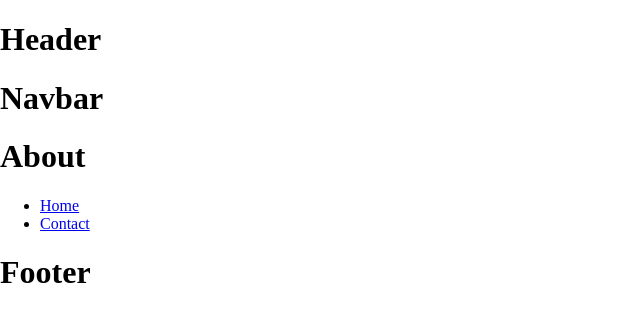
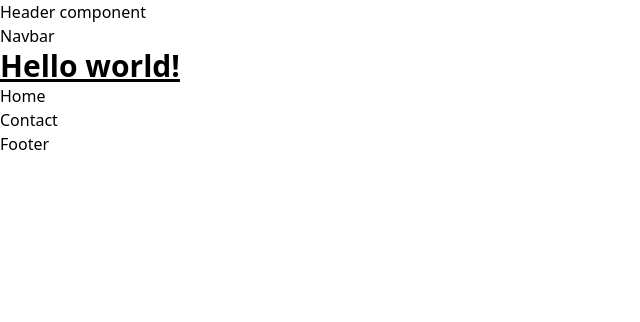
Before and after one commit to alone025/freelancerish, a Next.js app: page /about in a window 1280 px wide. Shown: the top 322 px of the page, without its empty margins (0-640 px from the left). Built offline with nearby package versions, Linux system fonts and the light colour scheme.

Commit message:
add tailwind

```diff
--- a/Layouts/Header.jsx
+++ /dev/null
@@ -1,9 +0,0 @@
-const Header = () => {
-  return (
-    <div>
-      <h1>Header</h1>
-    </div>
-  );
-};
-
-export default Header;
--- a/Layouts/Layout.js
+++ b/Layouts/Layout.js
@@ -1,10 +1,11 @@
 import Footer from "./Footer";
-import Header from "./Header";
 import Navbar from "./Navbar";
+import HeaderComponent from "@/Layouts/header/component";
+
 const Layout = ({ children }) => {
   return (
     <>
-      <Header />
+      <HeaderComponent />
       <Navbar />
       {children}
       <Footer />
--- /dev/null
+++ b/Layouts/header/component.jsx
@@ -0,0 +1,7 @@
+import React from 'react';
+
+export default function HeaderComponent() {
+    return (
+        <div>Header component</div>
+    );
+}
--- a/pages/about.jsx
+++ b/pages/about.jsx
@@ -3,11 +3,13 @@ import Link from "next/link";
 const about = () => {
   return (
     <div>
-      <h1>About</h1>
-      <ul>
-        <li>
-          <Link href="/">Home</Link>
-        </li>
+        <h1 className="text-3xl font-bold underline">
+            Hello world!
+        </h1>
+        <ul>
+            <li>
+                <Link href="/">Home</Link>
+            </li>
         <li>
           <Link href="/contact">Contact</Link>
         </li>
--- /dev/null
+++ b/postcss.config.js
@@ -0,0 +1,6 @@
+module.exports = {
+  plugins: {
+    tailwindcss: {},
+    autoprefixer: {},
+  },
+}
--- a/styles/globals.css
+++ b/styles/globals.css
@@ -1,3 +1,7 @@
+@tailwind base;
+@tailwind components;
+@tailwind utilities;
+
 html,
 body {
   padding: 0;
--- /dev/null
+++ b/tailwind.config.js
@@ -0,0 +1,15 @@
+/** @type {import('tailwindcss').Config} */
+module.exports = {
+  content: [
+    "./app/**/*.{js,ts,jsx,tsx,mdx}",
+    "./pages/**/*.{js,ts,jsx,tsx,mdx}",
+    "./components/**/*.{js,ts,jsx,tsx,mdx}",
+
+    // Or if using `src` directory:
+    "./src/**/*.{js,ts,jsx,tsx,mdx}",
+  ],
+  theme: {
+    extend: {},
+  },
+  plugins: [],
+}
```
Also changed, not shown: package.json (+6 -3 lines), 1 other file (tests, documents, lock files or other folders).
